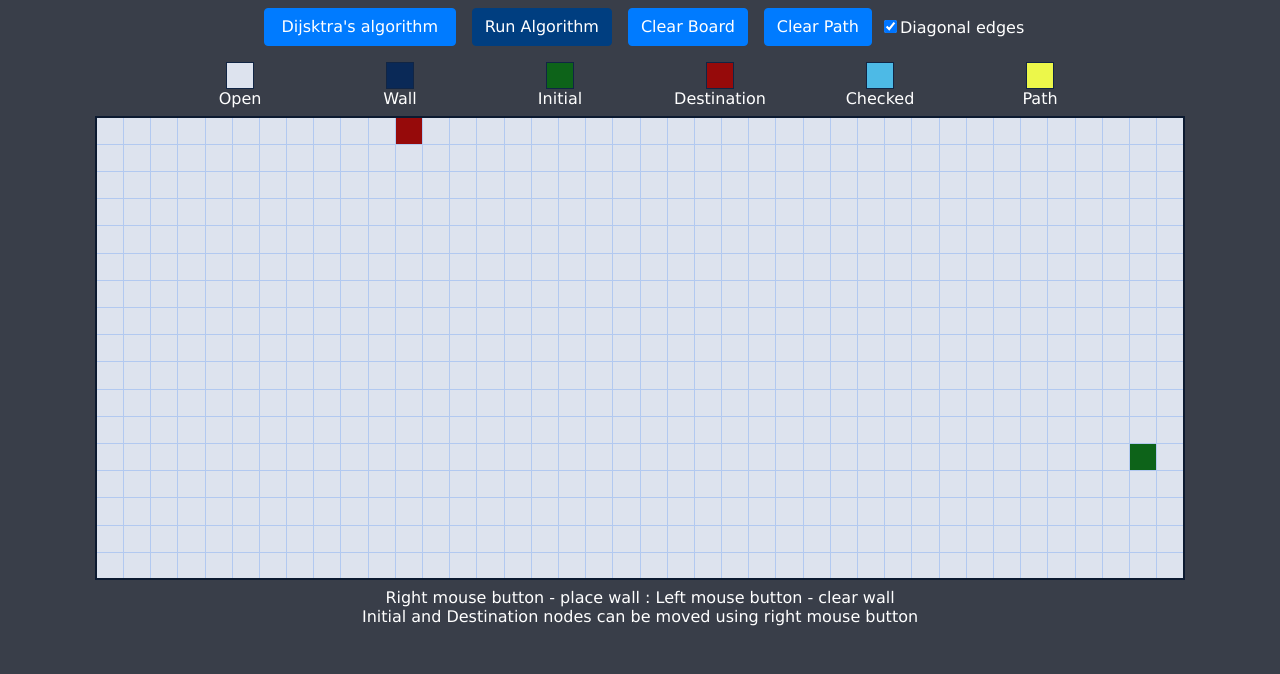
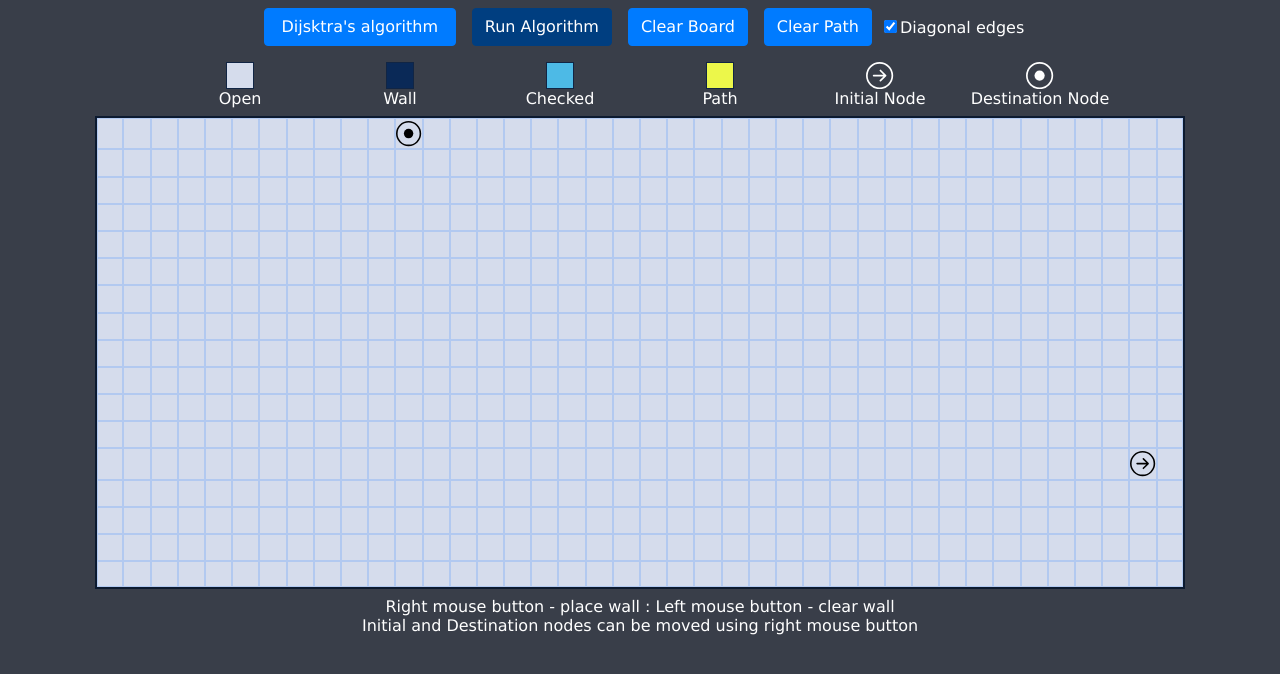
Before and after one commit to xkeloo/pathfinding-visualizer, an Angular app: page / in a window 1280 px wide. Shown: the top 674 px of the page. Built offline with nearby package versions, Linux system fonts and the light colour scheme.

Commit message:
Animations added and readability improved

```diff
--- a/src/app/visualizer/components/board/board.animations.ts
+++ b/src/app/visualizer/components/board/board.animations.ts
@@ -3,30 +3,20 @@ import { style, animate, trigger, transition, state, keyframes, AUTO_STYLE } fro
 export const BoardAnimations = {
   nodeType: trigger('nodeType', [
     state('open', style({
-        backgroundColor: 'hsl(217, 35%, 90%)'
+        backgroundColor: 'hsl(222, 37%, 88%)'
     })),
     state('checked', style({
         backgroundColor: 'hsl(197, 75%, 60%)'
     })),
     state('path', style({
-        backgroundColor: 'hsl(64, 92%, 63%)'
+        backgroundColor: 'hsl(64, 92%, 63%)',
+        border: 'none'
     })),
     state('wall', style({
-        backgroundColor: 'hsl(216, 79%, 19%)'
-    })),
-    state('initial', style({
-        backgroundColor: 'rgb(13, 99, 25)'
-    })),
-    state('destination', style({
-        backgroundColor: 'rgb(150, 10, 10)'
+        backgroundColor: 'hsl(216, 79%, 19%)',
+        border: 'none'
     })),
 
-    transition('initial <=> *', [
-      animate(0)
-    ]),
-    transition('destination <=> *', [
-      animate(0)
-    ]),
     transition('open => checked', [
       animate(700, keyframes([
         style({
@@ -80,7 +70,7 @@ export const BoardAnimations = {
       ]))
     ]),
     transition('checked => path', [
-      animate(500)
+      animate(700)
     ]),
     transition('open <=> wall', [
       animate(100)
--- a/src/app/visualizer/components/board/board.component.html
+++ b/src/app/visualizer/components/board/board.component.html
@@ -17,10 +17,25 @@
 <div class="bar" id="legend-bar">
     <div class="legend-element"><div class="legend-tile legend-tile-open"></div>Open</div>
     <div class="legend-element"><div class="legend-tile legend-tile-wall"></div>Wall</div>
-    <div class="legend-element"><div class="legend-tile legend-tile-initial"></div>Initial</div>
-    <div class="legend-element"><div class="legend-tile legend-tile-destination"></div>Destination</div>
     <div class="legend-element"><div class="legend-tile legend-tile-checked"></div>Checked</div>
     <div class="legend-element"><div class="legend-tile legend-tile-path"></div>Path</div>
+    <div class="legend-element">
+        <div class="legend-tile legend-tile-icons">
+            <svg class="svg-node" xmlns="http://www.w3.org/2000/svg" width="16" height="16" fill="currentColor" class="bi bi-arrow-right-circle" viewBox="0 0 16 16">
+            <path fill-rule="evenodd" d="M1 8a7 7 0 1 0 14 0A7 7 0 0 0 1 8zm15 0A8 8 0 1 1 0 8a8 8 0 0 1 16 0zM4.5 7.5a.5.5 0 0 0 0 1h5.793l-2.147 2.146a.5.5 0 0 0 .708.708l3-3a.5.5 0 0 0 0-.708l-3-3a.5.5 0 1 0-.708.708L10.293 7.5H4.5z"/>
+            </svg>
+        </div>
+        Initial Node
+    </div>
+    <div class="legend-element">
+        <div class="legend-tile legend-tile-icons">
+            <svg class="svg-node" xmlns="http://www.w3.org/2000/svg" width="16" height="16" fill="currentColor" class="bi bi-stop-circle" viewBox="0 0 16 16">
+                <path d="M8 15A7 7 0 1 1 8 1a7 7 0 0 1 0 14zm0 1A8 8 0 1 0 8 0a8 8 0 0 0 0 16z"/>
+                <path d="M11 8a3 3 0 1 1-6 0 3 3 0 0 1 6 0z"/>
+            </svg>
+        </div>
+        Destination Node
+    </div>
 </div>
 
 <table (mouseleave)="onMouseLeave()" (contextmenu)="contextMenuDisable($event)">
@@ -28,6 +43,15 @@
         <td *ngFor="let node of row; index as x">
             <div class="node" [@.disabled]="animationsDisabled" [@nodeType]="node.type"
             (mousedown)="onMouseDown($event, node)" (mousemove)="onMouseMove($event, node)" (mouseup)="onMouseUp($event, node)">
+
+            <svg class="svg-node" *ngIf="node.x == board.getInitalNode().x && node.y == board.getInitalNode().y" xmlns="http://www.w3.org/2000/svg" width="16" height="16" fill="currentColor" class="bi bi-arrow-right-circle" viewBox="0 0 16 16">
+                <path fill-rule="evenodd" d="M1 8a7 7 0 1 0 14 0A7 7 0 0 0 1 8zm15 0A8 8 0 1 1 0 8a8 8 0 0 1 16 0zM4.5 7.5a.5.5 0 0 0 0 1h5.793l-2.147 2.146a.5.5 0 0 0 .708.708l3-3a.5.5 0 0 0 0-.708l-3-3a.5.5 0 1 0-.708.708L10.293 7.5H4.5z"/>
+            </svg>
+            <svg class="svg-node" *ngIf="node.x == board.getDestinationNode().x && node.y == board.getDestinationNode().y" xmlns="http://www.w3.org/2000/svg" width="16" height="16" fill="currentColor" class="bi bi-stop-circle" viewBox="0 0 16 16">
+                <path d="M8 15A7 7 0 1 1 8 1a7 7 0 0 1 0 14zm0 1A8 8 0 1 0 8 0a8 8 0 0 0 0 16z"/>
+                <path d="M11 8a3 3 0 1 1-6 0 3 3 0 0 1 6 0z"/>
+            </svg>
+
             </div>
         </td>
     </tr>
--- a/src/app/visualizer/components/board/board.component.scss
+++ b/src/app/visualizer/components/board/board.component.scss
@@ -72,19 +72,11 @@
     }
 
     .legend-tile-open {
-        background-color: hsl(217, 35%, 90%);
+        background-color: hsl(222, 37%, 88%);
     }
 
     .legend-tile-wall {
         background-color: hsl(216, 79%, 19%);
-    }
-
-    .legend-tile-initial {
-        background-color: rgb(13, 99, 25);
-    }
-
-    .legend-tile-destination {
-        background-color: rgb(150, 10, 10);
     }
 
     .legend-tile-checked {
@@ -93,6 +85,10 @@
 
     .legend-tile-path {
         background-color: hsl(64, 92%, 63%);
+    }
+
+    .legend-tile-icons {
+        border: none;
     }
 }
 
@@ -149,17 +145,24 @@ table {
     border: 2px solid rgb(12, 26, 48);
     border-collapse: collapse;
     margin: auto;
-    background-color: hsl(217, 35%, 90%);
+    background-color: hsl(222, 37%, 88%);
     td {
         padding: 0;
         width: 1.7rem;
         height: 1.7rem;
         border-collapse: collapse;
-        border: 1px solid hsl(218, 67%, 82%);
+
         .node {
             height: 100%;
             width: 100%;
+            margin: auto;
             cursor: pointer;
+            border: 1px solid hsl(218, 67%, 82%);
         }
     }
 }
+
+svg{
+    height: 100%;
+    width: 100%;
+}
--- a/src/app/visualizer/components/board/board.component.ts
+++ b/src/app/visualizer/components/board/board.component.ts
@@ -96,9 +96,9 @@ export class BoardComponent implements OnInit {
     event.preventDefault();
     if (this.calculating) return;
     if(event.buttons == 1){
-      if(node.type == 'initial')
+      if(node == this.board.getInitalNode())
         this.dragActive = 'initial'
-      else if(node.type == 'destination')
+      else if(node == this.board.getDestinationNode())
         this.dragActive = 'destination'
       else if(node.type == 'open' && !this.pathCalculated) {
         node.setWall();
@@ -118,8 +118,8 @@ export class BoardComponent implements OnInit {
       case 'false': break;
 
       case 'initial':
-        if (node.type != 'destination' && node.type != 'wall') {
-          if (node.type != 'initial') {
+        if (node != this.board.getDestinationNode() && node.type != 'wall') {
+          if (node != this.board.getInitalNode()) {
             this.board.setInitialNode(node.x, node.y);
             if (this.pathCalculated)
               this.visualize(0);
@@ -130,8 +130,8 @@ export class BoardComponent implements OnInit {
         break;
 
       case 'destination':
-        if (node.type != 'initial' && node.type != 'wall') {
-          if (node.type != 'destination') {
+        if (node != this.board.getInitalNode() && node.type != 'wall') {
+          if (node != this.board.getDestinationNode()) {
             this.board.setDestinationNode(node.x, node.y);
             if (this.pathCalculated)
               this.visualize(0)
--- a/src/app/visualizer/models/algorithms/pathfinding/AStar.ts
+++ b/src/app/visualizer/models/algorithms/pathfinding/AStar.ts
@@ -26,16 +26,17 @@ export class AStar {
         fScore[sourceIndex] = AStar.calculateH(nodes[sourceIndex], nodes[targetIndex]);
 
         openSet.add(sourceIndex, fScore[sourceIndex]);
+        nodes[sourceIndex].type = 'checked';
 
         while(!openSet.isEmpty()) {
             let current = openSet.dequeue();
             if (current == targetIndex) {
                 if (delay == 0) {
-                    AStar.setPath(nodes, targetIndex, parents, delay);
+                    AStar.setPath(nodes, sourceIndex, targetIndex, parents, delay);
                     return  new Promise(resolve => resolve(fScore[current]));
                 }
                 else {
-                    await AStar.setPath(nodes, targetIndex, parents, delay*5);
+                    await AStar.setPath(nodes, sourceIndex, targetIndex, parents, delay*5);
                     return  new Promise(resolve => resolve(fScore[current]));
                 }
             }
@@ -50,11 +51,10 @@ export class AStar {
                         fScore[neighbour] = gScore[neighbour] + AStar.calculateH(nodes[neighbour], nodes[targetIndex]);
                         if (!openSet.contains(neighbour)){
                             openSet.add(neighbour, fScore[neighbour]);
-                            if (nodes[neighbour].type != 'initial' && nodes[neighbour].type != 'destination')
-                                if (delay == 0)
-                                    nodes[neighbour].type = 'checked'
-                                else
-                                    await AStar.checkNode(nodes[neighbour], delay);
+                            if (delay == 0)
+                                nodes[neighbour].type = 'checked'
+                            else
+                                await AStar.checkNode(nodes[neighbour], delay);
                         }
                         else {
                             openSet.remove(neighbour);
@@ -72,16 +72,15 @@ export class AStar {
         return Math.sqrt(Math.pow((node1.x - node2.x),2) + Math.pow((node1.y - node2.y),2));
     }
 
-    private static async setPath(nodes: Node[], targetIndex: number, parents: number[], delay: number): Promise<Node[]> {
+    private static async setPath(nodes: Node[], sourceIndex: number, targetIndex: number, parents: number[], delay: number): Promise<Node[]> {
         let list: Node[] = new Array();
         let newIndex = targetIndex;
         while(parents[newIndex] != AStar.NO_PARENT) {
-            let node = nodes[parents[newIndex]];
-            list.push(node);
+            list.push(nodes[newIndex]);
             newIndex = parents[newIndex];
         }
 
-        list.pop();
+        list.push(nodes[sourceIndex]);
         list = list.reverse();
         if (delay == 0) {
             for (let i = 0; i < list.length; i++) {
--- a/src/app/visualizer/models/algorithms/pathfinding/dijkstrasAlghorithm.ts
+++ b/src/app/visualizer/models/algorithms/pathfinding/dijkstrasAlghorithm.ts
@@ -7,7 +7,7 @@ export class DijkstrasAlgorithm {
     private static NO_PARENT: number = -1;
 
     public static async calculatePath(board: Board, delay: number): Promise<any> {
-        //constructor
+
         let sourceIndex = board.getNodeList().indexOf(board.getInitalNode());
         let targetIndex = board.getNodeList().indexOf(board.getDestinationNode());
         let nodes = board.getNodeList();
@@ -24,7 +24,7 @@ export class DijkstrasAlgorithm {
         let parents: number[] = new Array(nodes.length);
         parents[sourceIndex] = DijkstrasAlgorithm.NO_PARENT;
 
-        //async?
+
         for (let i = 0; i < nodes.length; i++) {
             let nearestNodeIndex: number = -1;
             let shortestDistance: number = Number.POSITIVE_INFINITY;
@@ -37,20 +37,19 @@ export class DijkstrasAlgorithm {
             }
 
             checked[nearestNodeIndex] = true;
-            if (nearestNodeIndex != sourceIndex && nearestNodeIndex != targetIndex) {
-                if (delay == 0)
-                    nodes[nearestNodeIndex].type = 'checked'
-                else
-                    await DijkstrasAlgorithm.checkNode(nodes[nearestNodeIndex], delay);
-            }
+            if (delay == 0)
+                nodes[nearestNodeIndex].type = 'checked'
+            else
+                await DijkstrasAlgorithm.checkNode(nodes[nearestNodeIndex], delay);
+
             if (nearestNodeIndex == targetIndex) {
                 if (delay == 0) {
-                    DijkstrasAlgorithm.setPath(nodes, targetIndex, parents, delay);
+                    DijkstrasAlgorithm.setPath(nodes, sourceIndex, targetIndex, parents, delay);
                     return  new Promise(resolve => resolve(shortestDistances[targetIndex]));
                 }
                 else
                 {
-                    await DijkstrasAlgorithm.setPath(nodes, targetIndex, parents, delay*8);
+                    await DijkstrasAlgorithm.setPath(nodes, sourceIndex, targetIndex, parents, delay*8);
                     return new Promise(resolve => resolve(shortestDistances[targetIndex]));
                 }
             }
@@ -68,16 +67,16 @@ export class DijkstrasAlgorithm {
         return new Promise(resolve => resolve(0));
     }
 
-    private static async setPath(nodes: Node[], targetIndex: number, parents: number[], delay: number): Promise<Node[]> {
+    private static async setPath(nodes: Node[], sourceIndex: number, targetIndex: number, parents: number[], delay: number): Promise<Node[]> {
         let list: Node[] = new Array();
         let newIndex = targetIndex;
         while(parents[newIndex] != DijkstrasAlgorithm.NO_PARENT) {
-            let node = nodes[parents[newIndex]];
-            list.push(node);
+            list.push(nodes[newIndex]);
+
             newIndex = parents[newIndex];
         }
 
-        list.pop();
+        list.push(nodes[sourceIndex]);
         list = list.reverse();
         if (delay == 0) {
             for (let i = 0; i < list.length; i++) {
--- a/src/app/visualizer/models/board.ts
+++ b/src/app/visualizer/models/board.ts
@@ -41,9 +41,6 @@ export class Board {
         for (let y = 0; y < this.height; y++)
             for (let x = 0; x < this.width; x++)
                 this.nodes[y][x].type = 'open';
-
-        this.getInitalNode().type = 'initial';
-        this.getDestinationNode().type = 'destination';
     }
 
     clearPath(): void {
@@ -64,13 +61,11 @@ export class Board {
     setInitialNode(x: number, y: number) {
         this.getNode(this.initialNodeCoords.x, this.initialNodeCoords.y).type = 'open';
         this.initialNodeCoords = {x: x, y: y};
-        this.getNode(x, y).type = 'initial';
     }
 
     setDestinationNode(x: number, y: number) {
         this.getNode(this.destinationNodeCoords.x, this.destinationNodeCoords.y).type = 'open';
         this.destinationNodeCoords = {x: x, y: y};
-        this.getNode(x, y).type = 'destination';
     }
 
     getEdgeWeight(node1: Node, node2: Node): number {
--- a/src/app/visualizer/models/node.ts
+++ b/src/app/visualizer/models/node.ts
@@ -1,5 +1,5 @@
 export class Node {
-    type: 'open'| 'checked' | 'path' | 'wall' | 'initial' | 'destination' = 'open';
+    type: 'open'| 'checked' | 'path' | 'wall' = 'open';
 
     constructor(public x: number, public y: number) {
 
```
Also changed, not shown: 14 other files (tests, documents, lock files or other folders).
